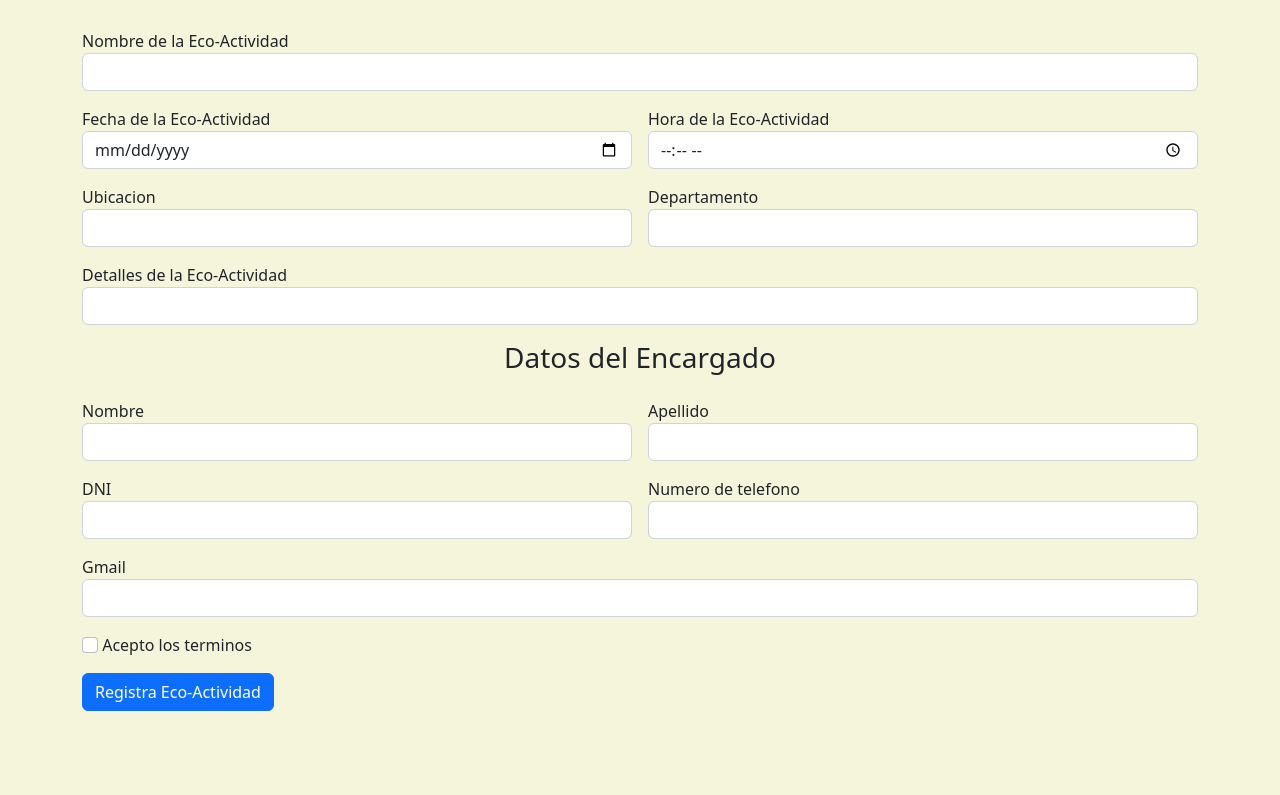
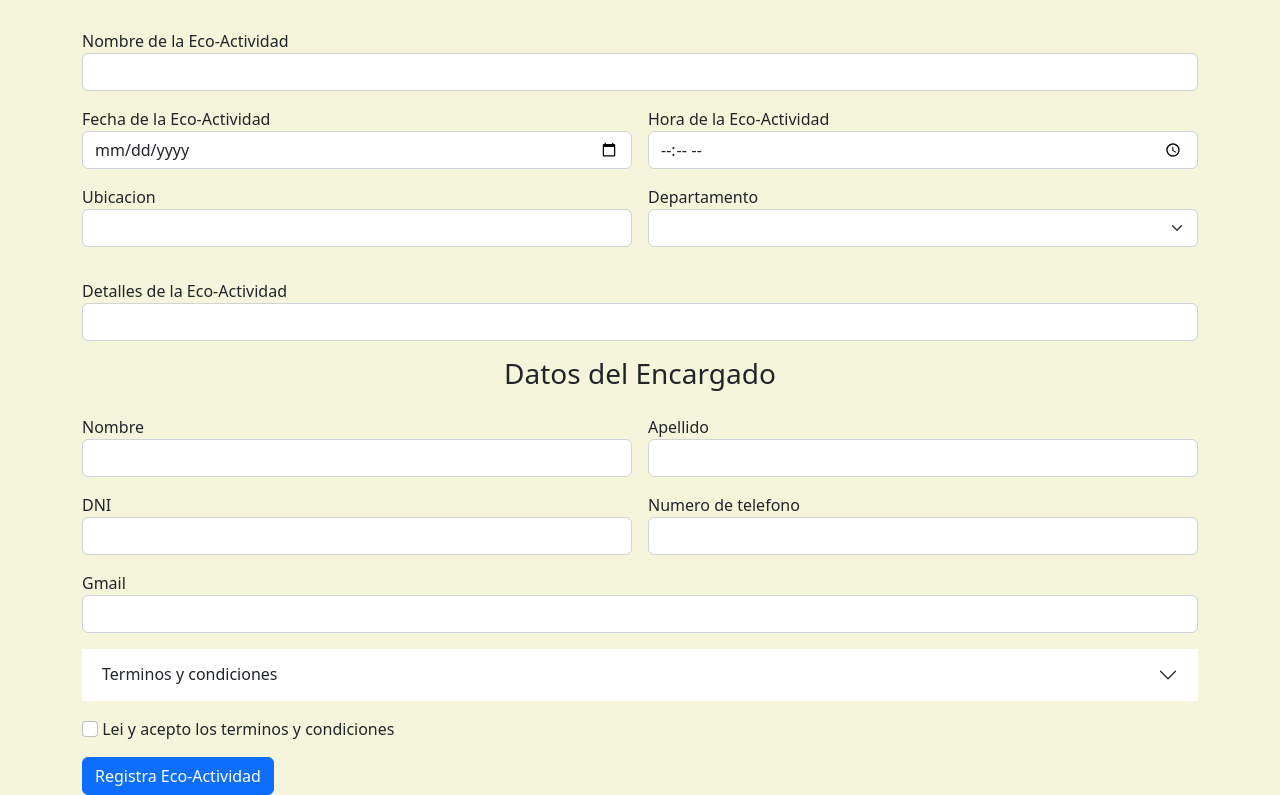
Before and after one commit to odoexx/calendarioVerde, a plain HTML site: page formularioEcoActividad.html in a window 1280 px wide. Shown: the part 183-978 px from the top of the page. Before the commit the page ends 894 px from the top, so only its background shows below. Drawn offline with nearby package versions, Linux system fonts and the light colour scheme.

Commit message:
German: modifique el formulario, valide que todos los campos esten rellenos, coloque el acordeon de los terminos y condiciones

```diff
--- a/formularioEcoActividad.html
+++ b/formularioEcoActividad.html
@@ -42,65 +42,95 @@
         <form class="row g-3 mt-3">
             <div class="col-12">
                 <label for="nombreInput" class="from-label"> Nombre de la Eco-Actividad</label>
-                <input type="text" class="form-control" id="nombreInput" placeholder="">
+                <input type="text" class="form-control" id="nombreInput" required>
             </div>
 
             <div class="col-6">
                 <label for="fechaInput" class="from-label">Fecha de la Eco-Actividad</label>
-                <input type="date" class="form-control" id="fechaInput">
+                <input type="date" class="form-control" id="fechaInput" required>
             </div>
 
             <div class="col-6">
                 <label for="horaInput" class="from-label">Hora de la Eco-Actividad</label>
-                <input type="time" class="form-control" id="horaInput" placeholder="Escribe tu direccion">
+                <input type="time" class="form-control" id="horaInput" required>
             </div>
 
             <div class="col-6">
                 <label for="ubiInput" class="from-label">Ubicacion</label>
-                <input type="text" class="form-control" id="ubiInput" placeholder="">
+                <input type="text" class="form-control" id="ubiInput" required>
             </div>
 
-            <div class="col-6">
+            <div class="col-6 mb-3">
                 <label for="departamentoInput" class="from-label">Departamento</label>
-                <input type="text" class="form-control" id="departamentoInput" placeholder="">
+                <select class="form-select" id="departamentoInput" required>
+                  <option selected disabled value=""></option>
+                  <option value="1">Santa Catalina</option>
+                  <option value="2">Rinconada</option>
+                  <option value="3">Cochinoca</option>
+                  <option value="4">Humahuaca</option>
+                  <option value="5">Susques</option>
+                  <option value="6">Tumbaya</option>
+                  <option value="7">Tilcara</option>
+                  <option value="8">Valle Grande</option>
+                  <option value="9">Dr. Manuel Belgrano</option>
+                  <option value="10">San Antonio</option>
+                  <option value="11">Palpala</option>
+                  <option value="12">San Pedro</option>
+                  <option value="13">El Carmen</option>
+                  <option value="14">Santa Barbara</option>
+                  <option value="15">Yavi</option>
+                </select>
             </div>
 
             <div class="col-12">
                 <label for="detelleInput" class="from-label">Detalles de la Eco-Actividad</label>
-                <input type="text" class="form-control" id="detelleInput" placeholder="">
+                <input type="text" class="form-control" id="detelleInput" required>
             </div>
 
             <h3 class="titulo">Datos del Encargado</h3>
 
             <div class="col-6">
                 <label for="nombreInput" class="from-label">Nombre</label>
-                <input type="text" class="form-control" id="nombreInput" placeholder="">
+                <input type="text" class="form-control" id="nombreInput" required>
             </div>
 
             <div class="col-6">
                 <label for="apellidoInput" class="from-label">Apellido</label>
-                <input type="text" class="form-control" id="apellidoInput" placeholder="">
+                <input type="text" class="form-control" id="apellidoInput" required>
             </div>
 
             <div class="col-6">
                 <label for="dniInput" class="from-label">DNI</label>
-                <input type="number" class="form-control" id="dniInput" placeholder="">
+                <input type="number" class="form-control" id="dniInput" required>
             </div>
 
             <div class="col-6">
                 <label for="telefonoInput" class="from-label">Numero de telefono</label>
-                <input type="number" class="form-control" id="telefonoInput" placeholder="">
+                <input type="number" class="form-control" id="telefonoInput" required>
             </div>
 
             <div class="col-12">
                 <label for="gmailInput" class="from-label">Gmail</label>
-                <input type="email" class="form-control" id="gmailInput" placeholder="">
+                <input type="email" class="form-control" id="gmailInput" required>
             </div>
+
+            <div class="accordion accordion-flush" id="accordionFlushExample">
+                <div class="accordion-item">
+                  <h2 class="accordion-header" id="flush-headingOne">
+                    <button class="accordion-button collapsed" type="button" data-bs-toggle="collapse" data-bs-target="#flush-collapseOne" aria-expanded="false" aria-controls="flush-collapseOne">
+                      Terminos y condiciones
+                    </button>
+                  </h2>
+                  <div id="flush-collapseOne" class="accordion-collapse collapse" aria-labelledby="flush-headingOne" data-bs-parent="#accordionFlushExample">
+                    <div class="accordion-body">aca van lo terminos y condiciones</div>
+                  </div>
+                </div>
+              </div>
 
             <div class="col-12">
                 <div class="from-check">
-                    <input type="checkbox" class="form-check-input" id="CheckTerms">
-                    <label for="CheckTerms" class="form-check-label"> Acepto los terminos</label>
+                    <input type="checkbox" class="form-check-input" id="CheckTerms" required>
+                    <label for="CheckTerms" class="form-check-label"> Lei y acepto los terminos y condiciones</label>
                 </div>
             </div>
 
```
